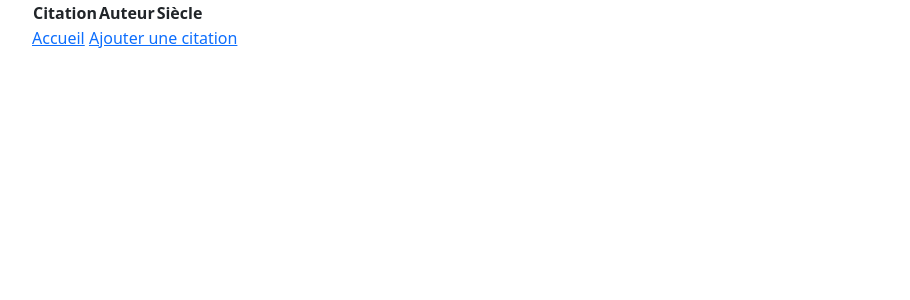
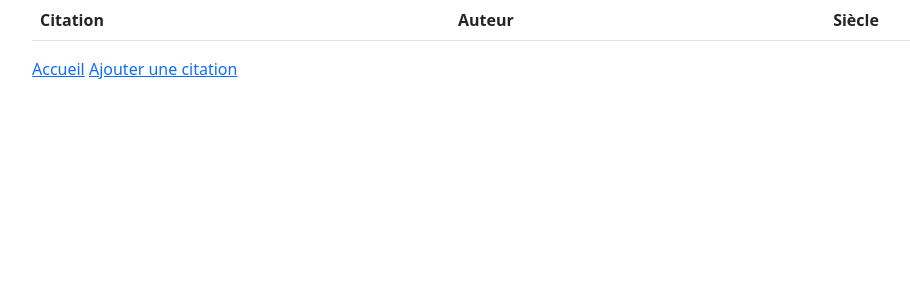
Before and after one commit to jneda/dicocitations, a PHP site: page /affichecit.php in a window 1280 px wide. Shown: the top 300 px of the page, without its empty margins (50-960 px from the left). Run offline with PHP 8.4, Linux system fonts and the light colour scheme; data that the repository does not hold is empty.

Commit message:
Added some Bootstrap classes

```diff
--- a/includes/quoteTable.php
+++ b/includes/quoteTable.php
@@ -1,4 +1,4 @@
-<table>
+<table class="table table-striped table-responsive">
   <thead>
     <th>Citation</th>
     <th>Auteur</th>
```
